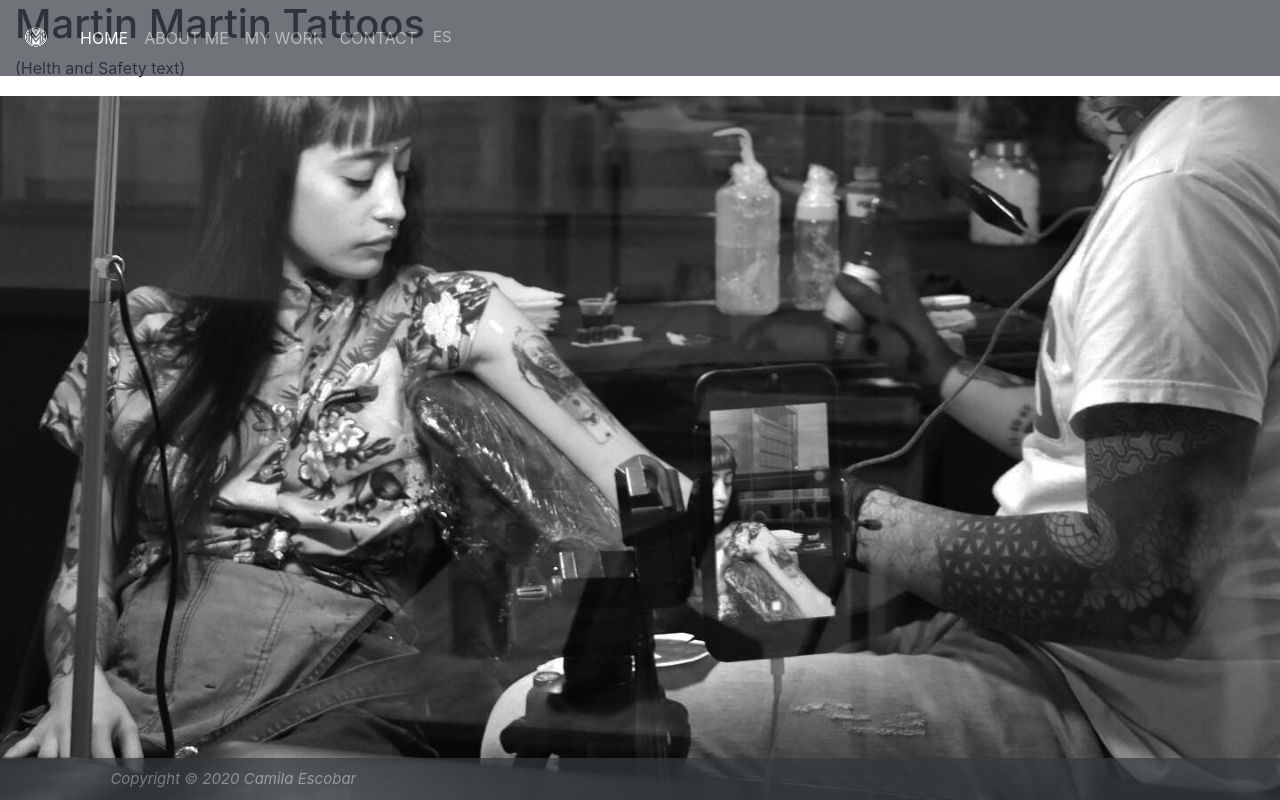
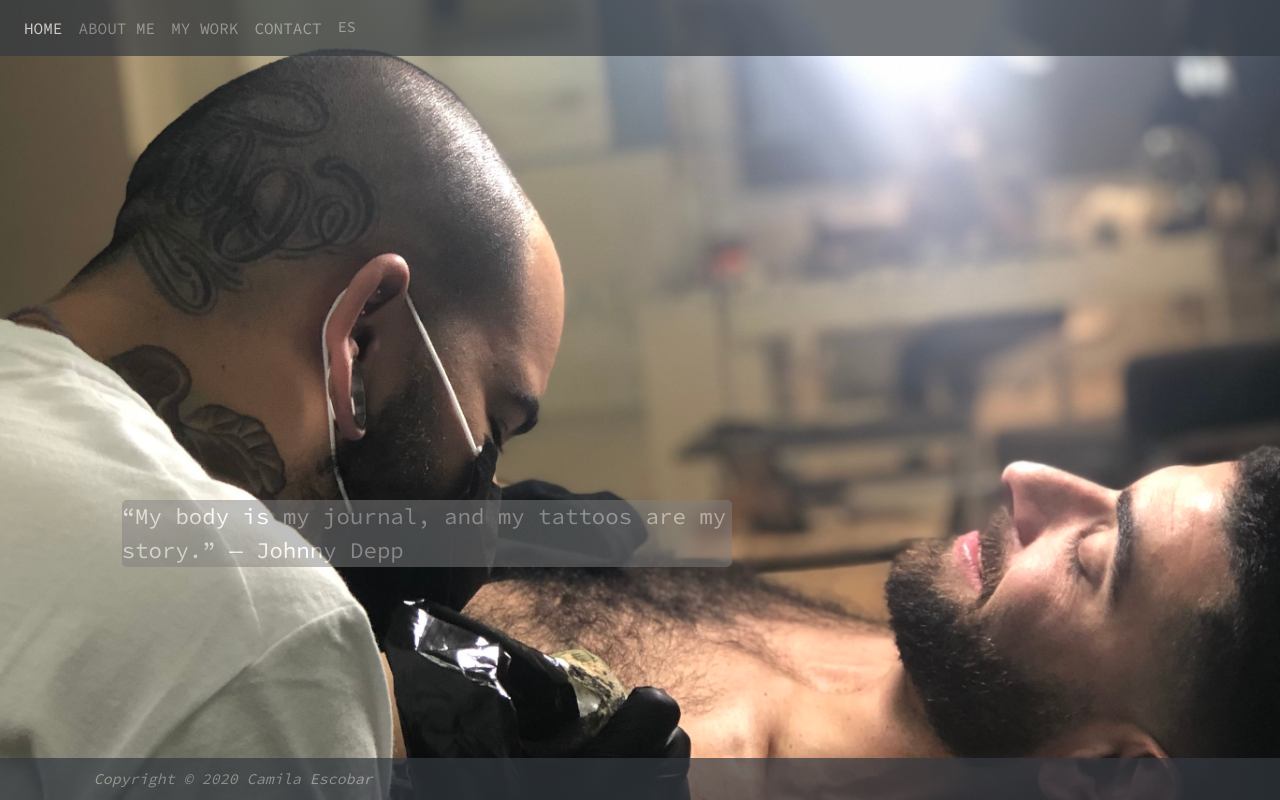
Before and after one commit to camiesco1/mmartinmarin-tattoo, a plain HTML site: page english/index.html in a window 1280 px wide. Drawn offline with nearby package versions, Linux system fonts and the light colour scheme.

Commit message:
changed background image

```diff
--- a/assets/css/style.css
+++ b/assets/css/style.css
@@ -1,5 +1,13 @@
-body {
+.main-page {
   font-family: 'Source Code Pro', monospace;
+  background-color: #343a40;
+
+  height: 100vp;
+  background: url('../../assets/images/main-page3.jpg') no-repeat bottom right fixed;
+  -webkit-background-size: cover;
+  -moz-background-size: cover;
+  -o-background-size: cover;
+  background-size: cover;
 }
 
 .navbar {
@@ -31,34 +39,13 @@ body {
   margin: 10px;
 }
 
-/* Background image */
+/* quote */
 
-html {
-  height: 100vp;
-  background: url('../../assets/images/main-page.jpg') no-repeat bottom right fixed;
-  -webkit-background-size: cover;
-  -moz-background-size: cover;
-  -o-background-size: cover;
-  background-size: cover;
-  /*background-position: center;
-  background-repeat: no-repeat; */
-  background-color: #3339405e;
-  height: auto;
-  top: 0;
-  bottom: 0;
-  left: 0;
-  right: 0;
-  margin: auto;
+.quote {
+  margin-top: 500px;
+  background-color: grey;
+   opacity: 0.5;
+   color:white;
+   border-radius:5px;
+   font-size:1.4em;
 }
-
-/* Logo image center of page
-.logo-img {
-  opacity: 1;
-  display:  flex;
-  align-items: center;
-  margin-left: auto;
-  margin-right: auto;
-  margin-top: auto;
-  margin-bottom: auto;
-  width: 30%;
-} */
--- a/english/index.html
+++ b/english/index.html
@@ -1,5 +1,6 @@
 <!DOCTYPE html>
 <html lang="en">
+
 <head>
   <meta charset="utf-8">
   <meta name="viewport" content="width=device-width, initial-scale=1, shrink-to-fit=no">
@@ -10,14 +11,12 @@
   <script src="https://stackpath.bootstrapcdn.com/bootstrap/4.4.1/js/bootstrap.min.js" integrity="sha384-wfSDF2E50Y2D1uUdj0O3uMBJnjuUD4Ih7YwaYd1iqfktj0Uod8GCExl3Og8ifwB6" crossorigin="anonymous"></script>
   <title>MMartinMarin Tattoo</title>
 </head>
+
 <body class="main-page container-fluid">
 
   <!-- ---------NAVBAR--------- -->
   <header>
     <nav class="navbar fixed-top navbar-expand-lg navbar-dark bg-dark">
-            <a class="navbar-brand" href="#">
-                <img src="../assets/images/logo.png" width="40" height="50" class="d-inline-block align-top" alt="mm-logo">
-            </a>
       <button class="navbar-toggler" type="button" data-toggle="collapse" data-target="#navbarNav" aria-controls="navbarNav" aria-expanded="false" aria-label="Toggle navigation">
         <span class="navbar-toggler-icon"></span>
       </button>
@@ -33,12 +32,16 @@
     </nav>
   </header>
   <!-- ---------HOME--------- -->
-    <section>
-      <div class="callout-container">
-        <h1>Martin Martin Tattoos</h1>
-          <p>(Helth and Safety text)</p>
+  <div class="row">
+    <div class="col-md-1"></div>
+    <section class="section col-md-6">
+      <div class="quote">
+        <p>
+          <blockquote>“My body is my journal, and my tattoos are my story.” ― Johnny Depp</blockquote>
+        </p>
       </div>
     </section>
+  </div>
   <!-- ---------FOOTER--------- -->
   <footer>
     <div class="row">
@@ -48,4 +51,5 @@
     </div>
   </footer>
 </body>
+
 </html>
```
Also changed, not shown: assets/images/main-page2.jpg (added), assets/images/main-page3.JPG (added), 2 other files. Lines whose indentation alone changed are shown as unchanged.
